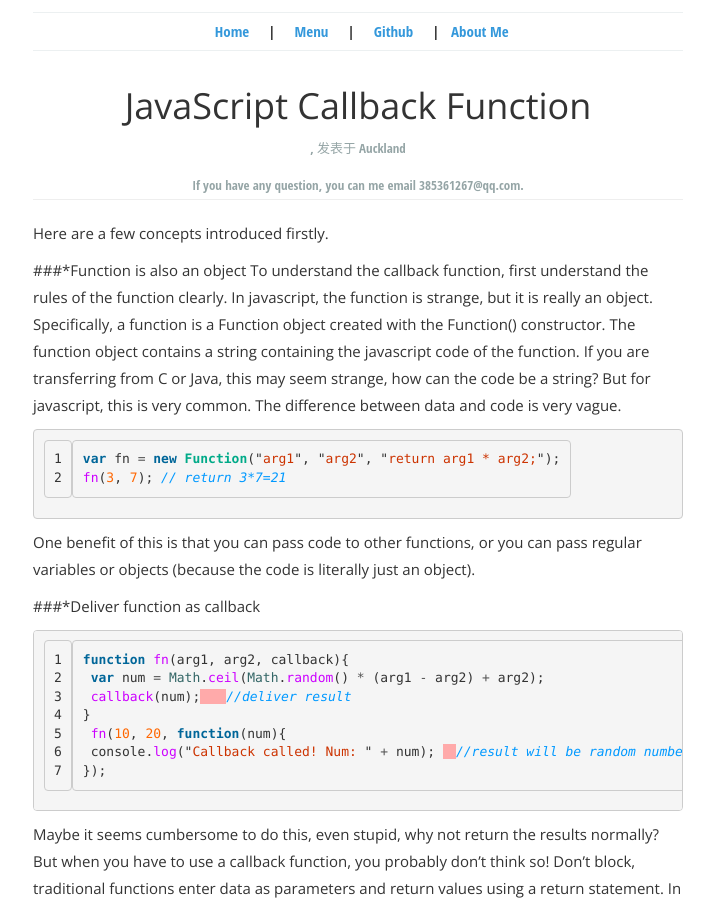
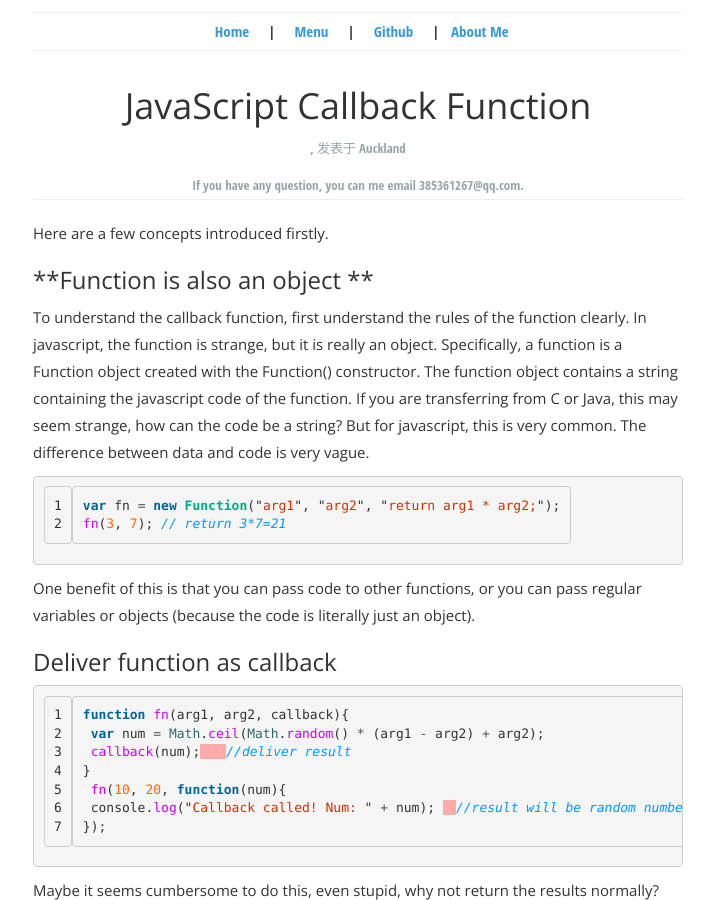
Before and after one commit to dsy401/OliBlog, a Jekyll site: the page built from _posts/2019-08-01-javascript-callback-function.md, in a window 1280 px wide and 900 px high, scrolled down 213 px. Shown: the whole window, without its empty margins (282-996 px from the left). Built offline with Jekyll 4.4.1, drawn with Linux system fonts in a browser that asks for light colours.

````diff
--- a/_posts/2019-08-01-javascript-callback-function.md
+++ b/_posts/2019-08-01-javascript-callback-function.md
@@ -9,7 +9,9 @@ excerpt_separator: '```'
 
 Here are a few concepts introduced firstly.
 
-\#\#\#\*Function is also an object To understand the callback function, first understand the rules of the function clearly. In javascript, the function is strange, but it is really an object. Specifically, a function is a Function object created with the Function() constructor. The function object contains a string containing the javascript code of the function. If you are transferring from C or Java, this may seem strange, how can the code be a string? But for javascript, this is very common. The difference between data and code is very vague.
+### **Function is also an object **
+
+To understand the callback function, first understand the rules of the function clearly. In javascript, the function is strange, but it is really an object. Specifically, a function is a Function object created with the Function() constructor. The function object contains a string containing the javascript code of the function. If you are transferring from C or Java, this may seem strange, how can the code be a string? But for javascript, this is very common. The difference between data and code is very vague.
 
 ~~~javascript
 var fn = new Function("arg1", "arg2", "return arg1 * arg2;");
@@ -18,7 +20,7 @@ fn(3, 7); // return 3*7=21
 
 One benefit of this is that you can pass code to other functions, or you can pass regular variables or objects (because the code is literally just an object).
 
-\#\#\#\*Deliver function as callback
+### Deliver function as callback
 
 ~~~javascript
 function fn(arg1, arg2, callback){
````
